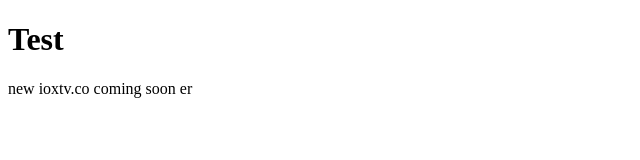
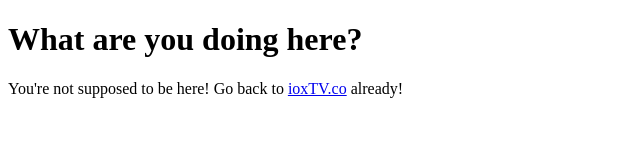
Before and after one commit to Allanbuzzy/iox.github.io, a website: page index.html in a window 1280 px wide. Shown: the whole page, without its empty margins (0-640 px from the left). Drawn offline with Linux system fonts and the light colour scheme.

Commit message:
Update index.html

```diff
--- a/index.html
+++ b/index.html
@@ -1,7 +1,7 @@
 <!DOCTYPE html>
 <html>
 <body>
-<h1>Test</h1>
-<p>new ioxtv.co coming soon er</p>
+<h1>What are you doing here?</h1>
+<p>You're not supposed to be here! Go back to <a href="https://www.ioxtv.co/games">ioxTV.co</a> already!</p>
 </body>
 </html>
```
